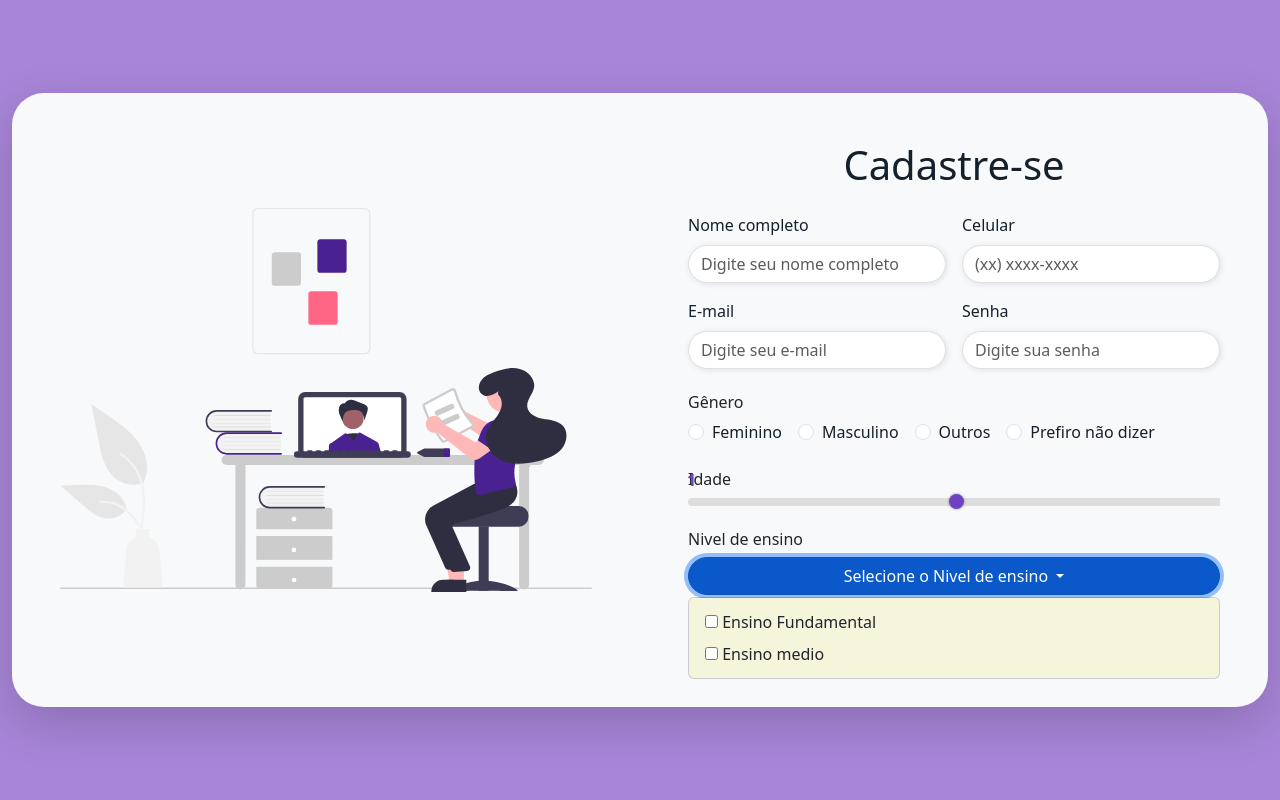
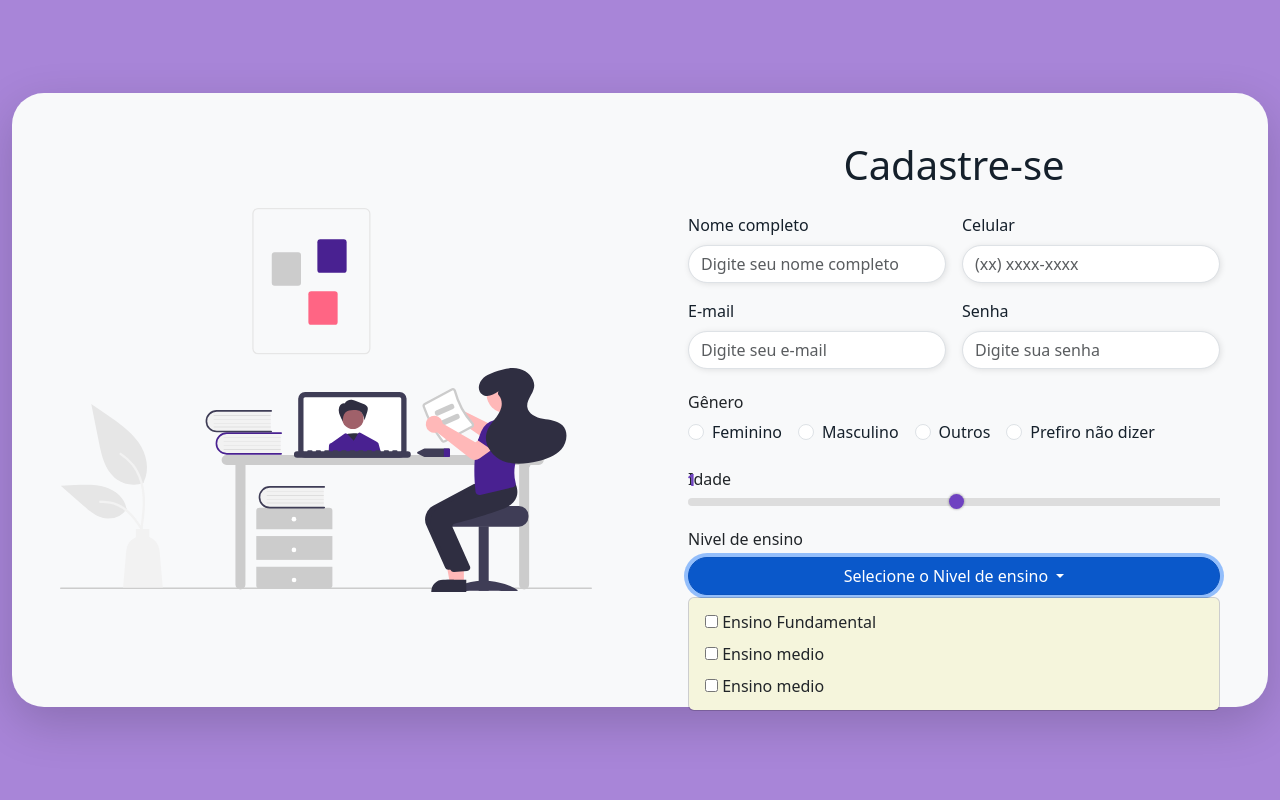
Before and after one commit to vinimarques7/projeto-FDS, a Django app: page /cadastroA/ in a window 1280 px wide, after a click on "Selecione o Nivel de ensino". Run offline with Django 5.2, Linux system fonts and the light colour scheme; some web fonts are replaced.

Commit message:
Fix dropdown menu options for education levels in cadastroAluno.html

```diff
--- a/which_teacher_app/templates/cadastroAluno.html
+++ b/which_teacher_app/templates/cadastroAluno.html
@@ -94,10 +94,12 @@
                         Selecione o Nivel de ensino
                     </button>
                     <ul class="dropdown-menu w-100">
-                        <li><label class="dropdown-item"><input type="checkbox" name="nivel_ensino" value="Ensino Fundamental">
+                        <li><label class="dropdown-item"><input type="checkbox" name="nivel_ensino" value="Ensino-Fundamental">
                             Ensino Fundamental</label></li>
-                        <li><label class="dropdown-item"><input type="checkbox" name="nivel_ensino" value="Ensino medio">
+                        <li><label class="dropdown-item"><input type="checkbox" name="nivel_ensino" value="Ensino-medio">
                             Ensino medio</label></li>
+                            <li><label class="dropdown-item"><input type="checkbox" name="nivel_ensino" value="Ensino-Superior">
+                                Ensino medio</label></li>
                     </ul>
                 </div>
             </div>
```
